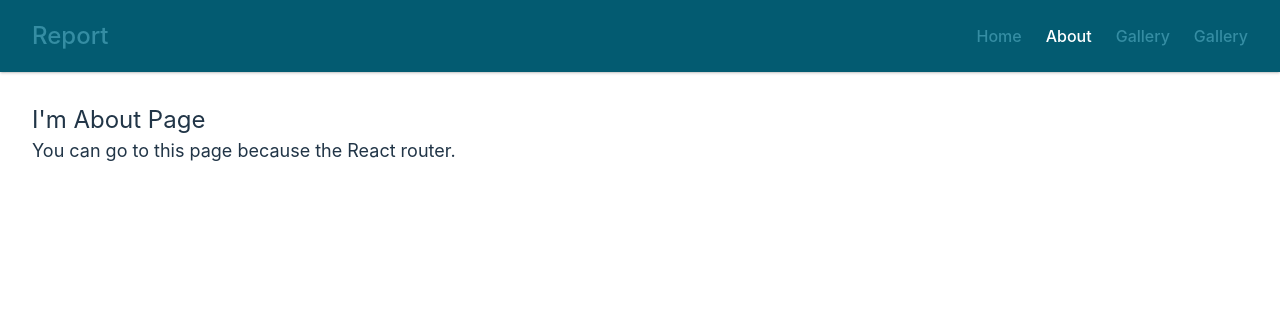
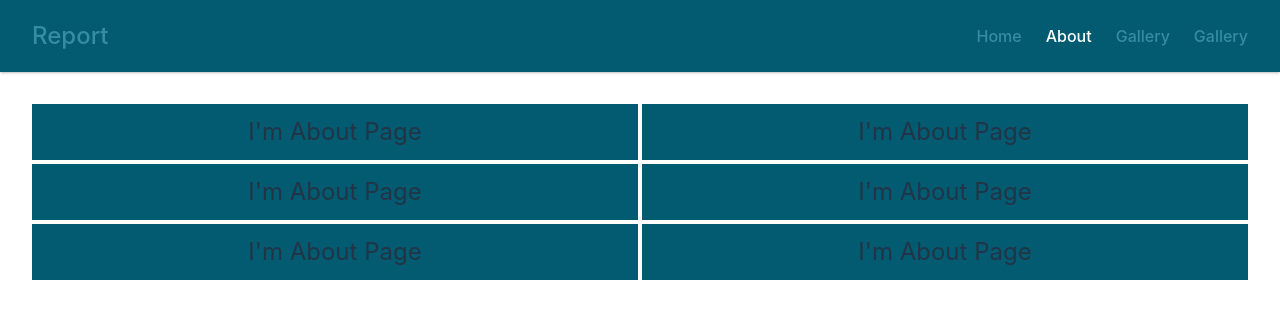
Before and after one commit to Imammlydi/test-vite, a React (Vite) app: page /about in a window 1280 px wide. Shown: the top 318 px of the page. Built offline with nearby package versions, Linux system fonts and the light colour scheme.

Commit message:
add layout

```diff
--- a/src/pages/About.jsx
+++ b/src/pages/About.jsx
@@ -2,13 +2,23 @@ import React from "react";
 import Case from "../components/Case";
 export default function About() {
     return (
-        // <Case>
-            <div className="mx-auto lg:max-w-7xl md:items-center md:px-8 px-4 ">
-                <h4 className="text-2xl">I'm About Page</h4>
-                <p className="text-lg leading-relaxed text-gray-400">
-                    You can go to this page because the React router.
-                </p>
-            </div>
-        // </Case>
+        <>
+        <div class="grid grid-cols-1 gap-4 md:grid-cols-2 lg:grid-cols-2 lg:gap-1 mx-auto lg:max-w-7xl md:px-8 px-4">
+            <div className="bg-primary flex justify-center py-3"><h4 className="text-2xl">I'm About Page</h4></div>
+            <div className="bg-primary flex justify-center py-3"><h4 className="text-2xl">I'm About Page</h4></div>
+            <div className="bg-primary flex justify-center py-3"><h4 className="text-2xl">I'm About Page</h4></div>
+            <div className="bg-primary flex justify-center py-3"><h4 className="text-2xl">I'm About Page</h4></div>
+            <div className="bg-primary flex justify-center py-3"><h4 className="text-2xl">I'm About Page</h4></div>
+            <div className="bg-primary flex justify-center py-3"><h4 className="text-2xl">I'm About Page</h4></div>
+
+         </div>
+
+            {/* // <div className="mx-auto lg:max-w-7xl md:items-center md:px-8 px-4 ">
+            //     <h4 className="text-2xl">I'm About Page</h4>
+            //     <p className="text-lg leading-relaxed text-gray-400">
+            //         You can go to this page because the React router.
+            //     </p>
+            // </div> */}
+        </>
     );
 }
```
